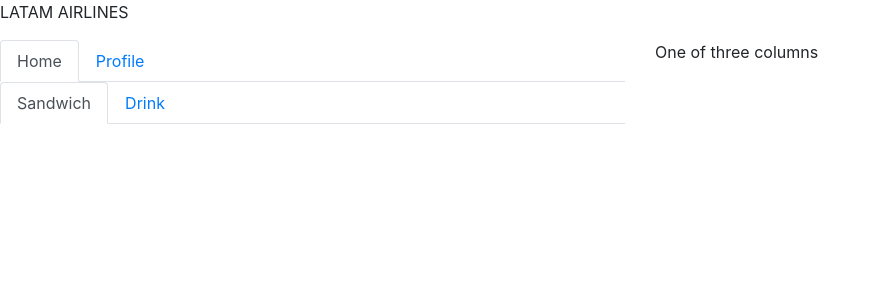
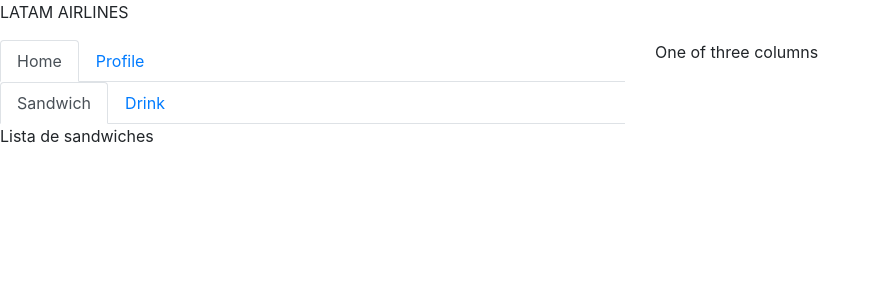
Before and after one commit to yuriquezada/react-burger-queen, a React (Create React App) app: page / in a window 1280 px wide. Shown: the top 300 px of the page, without its empty margins (0-881 px from the left). Built offline with nearby package versions, Linux system fonts and the light colour scheme; no server answers; the database is empty.

Commit message:
Probando props en el componente

```diff
--- a/src/App.js
+++ b/src/App.js
@@ -2,7 +2,7 @@ import React from 'react';
 
 import './App.css';
 import ProductList from './components/product-list/Product-list';
-import Product from './components/product-list/Product';
+// import Product from './components/product-list/Product';
 // import db from './config/firebase'
 
 
@@ -17,7 +17,6 @@ const App = ()=>{
           One of three columns
         </div>
       </div>
-      <Product/>
     </div>
   );
 }
--- a/src/components/product-list/Product-list.js
+++ b/src/components/product-list/Product-list.js
@@ -23,8 +23,8 @@ function ProductList() {
             </li>
           </ul>
           <div className="tab-content" id="myTabContent">
-            <div className="tab-pane fade show active" id="d_Sandwich" role="tabpanel" aria-labelledby="d_Sandwich-tab"><Product/></div>
-            <div className="tab-pane fade" id="d_Drink" role="tabpanel" aria-labelledby="d_Drink-tab">Lista de bebidas</div>
+            <div className="tab-pane fade show active" id="d_Sandwich" role="tabpanel" aria-labelledby="d_Sandwich-tab">Lista de sandwiches</div>
+            <div className="tab-pane fade" id="d_Drink" role="tabpanel" aria-labelledby="d_Drink-tab"><Product name={'/menu/menuA/drink'}/></div>
           </div>
         </div>
 
--- a/src/components/product-list/Product.js
+++ b/src/components/product-list/Product.js
@@ -1,8 +1,8 @@
 import React from 'react';
 import useMessage from '../../functions/useMessage'
 
-const Product = () => {
-  const messages = useMessage('/menu/menuA/sandwich');
+const Product = (props) => {
+  const messages = useMessage(props.name);
   console.log(messages, 'es el arreglo dentro de Product', messages.length);
   return (
       messages.map((message, index) =>
```
